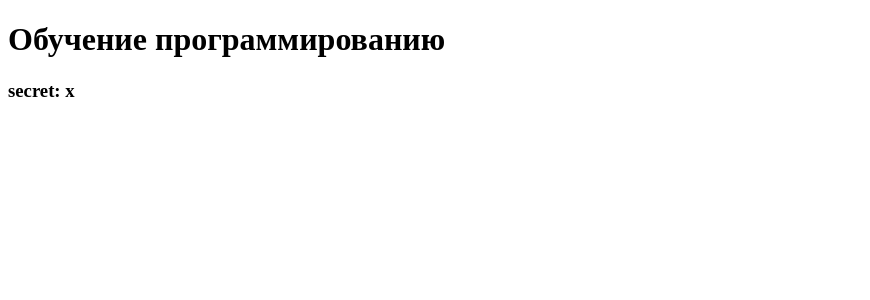
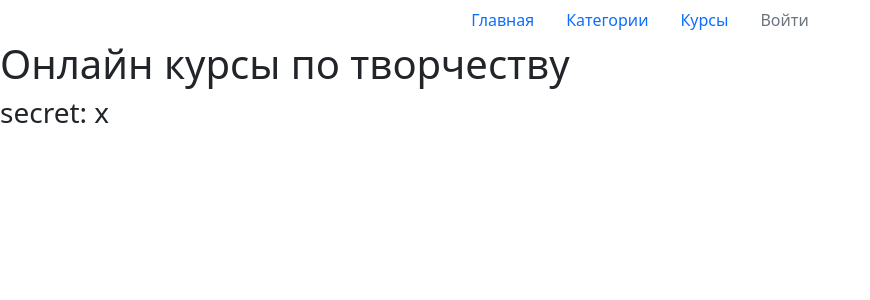
Before and after one commit to Iuliia-Fedkovych/algo_and_templ, a Python web app: template templates/index.html in a window 1280 px wide. Shown: the top 300 px of the page, without its empty margins (0-870 px from the left). Run offline with Jinja, Linux system fonts and the light colour scheme; the template is opened without the code that fills it: most values are stand-ins (such as "Sample title", 1, 10 or a date in 2020).

Commit message:
add ability to work with templates and includes

```diff
--- /dev/null
+++ b/templates/base.html
@@ -0,0 +1,14 @@
+<!DOCTYPE html>
+<html lang="en">
+<head>
+    <meta charset="UTF-8">
+    <link href="https://cdn.jsdelivr.net/npm/bootstrap@5.0.0-beta1/dist/css/bootstrap.min.css" rel="stylesheet" integrity="sha384-giJF6kkoqNQ00vy+HMDP7azOuL0xtbfIcaT9wjKHr8RbDVddVHyTfAAsrekwKmP1" crossorigin="anonymous">
+    <title>{% block title%}{% endblock %}</title>
+</head>
+<body>
+    {% include 'inc_main_menu.html' %}
+    {% block main %}
+    {% endblock %}
+    <script src="https://cdn.jsdelivr.net/npm/bootstrap@5.0.0-beta1/dist/js/bootstrap.bundle.min.js" integrity="sha384-ygbV9kiqUc6oa4msXn9868pTtWMgiQaeYH7/t7LECLbyPA2x65Kgf80OJFdroafW" crossorigin="anonymous"></script>
+</body>
+</html>
--- /dev/null
+++ b/templates/inc_main_menu.html
@@ -0,0 +1,14 @@
+<ul class="nav justify-content-center">
+  <li class="nav-item">
+    <a class="nav-link active" aria-current="page" href="#">Главная</a>
+  </li>
+  <li class="nav-item">
+    <a class="nav-link" href="#">Категории</a>
+  </li>
+  <li class="nav-item">
+    <a class="nav-link" href="#">Курсы</a>
+  </li>
+  <li class="nav-item">
+    <a class="nav-link disabled" href="#" tabindex="-1" aria-disabled="true">Войти</a>
+  </li>
+</ul>
--- a/templates/index.html
+++ b/templates/index.html
@@ -1,11 +1,5 @@
-<!DOCTYPE html>
-<html lang="en">
-<head>
-    <meta charset="UTF-8">
-    <title>Index</title>
-</head>
-<body>
-    <h1>Обучение программированию</h1>
+{% extends 'base.html' %}
+{% block main %}
+    <h1>Онлайн курсы по творчеству</h1>
     <h3>secret: {{secret}}</h3>
-</body>
-</html>
+{% endblock %}
```
Also changed, not shown: framework/temlpates.py (+7 -5 lines), templates/about.html (+3 -9 lines), templates/contact.html (+3 -9 lines).
